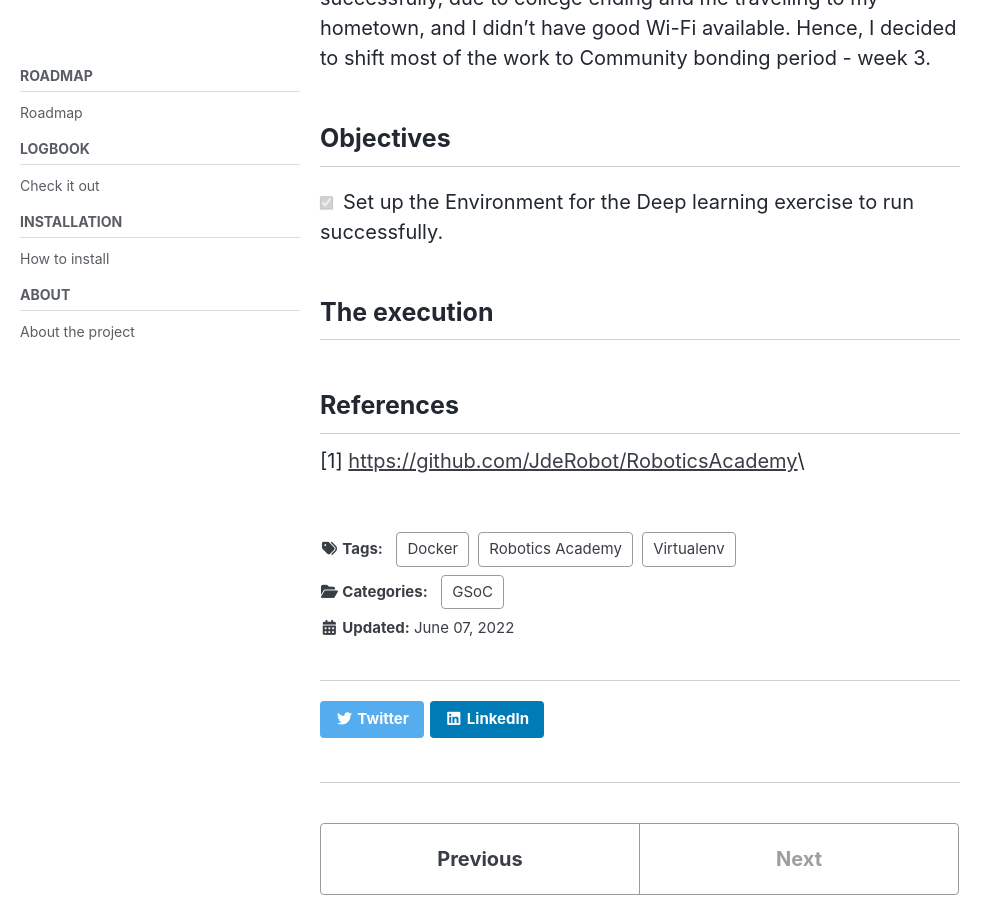
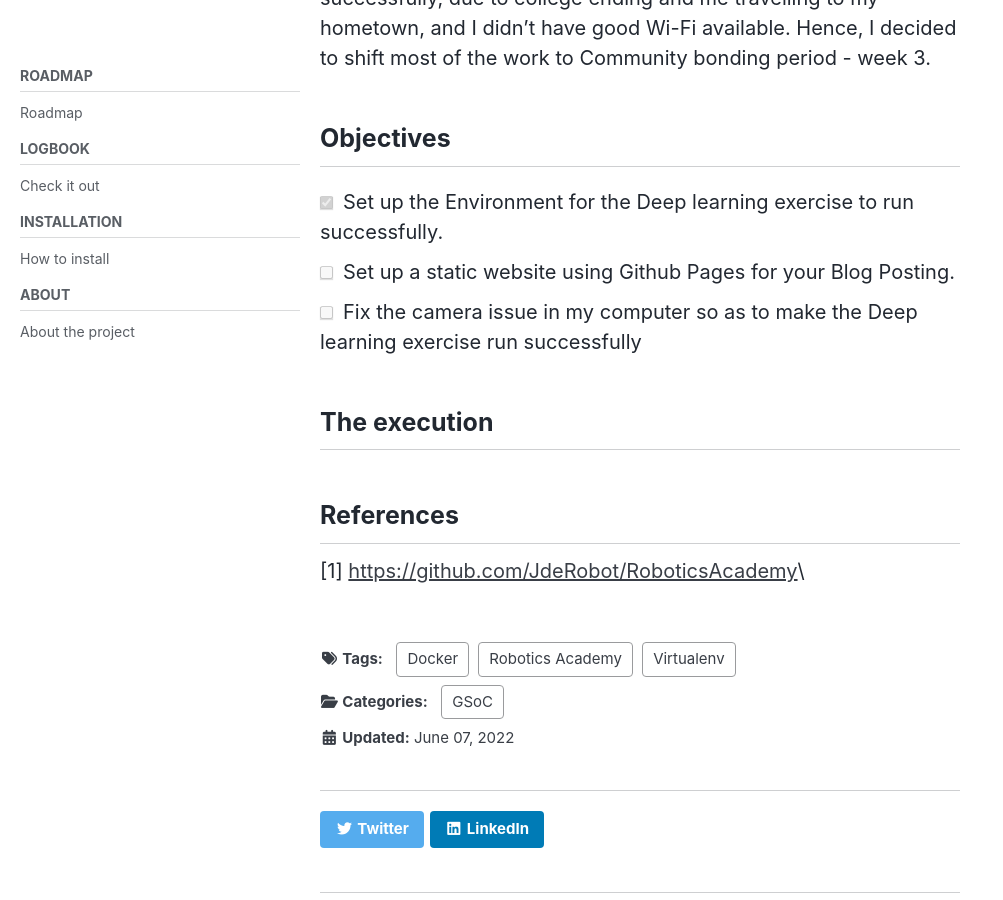
Before and after one commit to TheRoboticsClub/gsoc2022-Bhavesh_Misra, a Jekyll site: the page built from docs/_posts/2022-06-07-Community-Bonding-Week-2.md, in a window 1280 px wide and 900 px high, scrolled down 404 px. Shown: the whole window, without its empty margins (0-1003 px from the left). Built offline with Jekyll 4.4.1, drawn with Linux system fonts in a browser that asks for light colours; cached includes are drawn as plain includes; nearby versions of some CDN libraries.

Commit message:
initial_commit

```diff
--- a/docs/_posts/2022-06-07-Community-Bonding-Week-2.md
+++ b/docs/_posts/2022-06-07-Community-Bonding-Week-2.md
@@ -29,8 +29,8 @@ During the first week of the Community bonding period, My mentors and I had a me
 ## Objectives
 
 - [X] Set up the Environment for the Deep learning exercise to run successfully.
-<!-- - [ ] Set up a static website using Github Pages for your Blog Posting. -->
-<!-- - [ ] Fix the camera issue in my computer so as to make the Deep learning exercise run successfully-->
+- [ ] Set up a static website using Github Pages for your Blog Posting.
+- [ ] Fix the camera issue in my computer so as to make the Deep learning exercise run successfully
 
 
 
```
